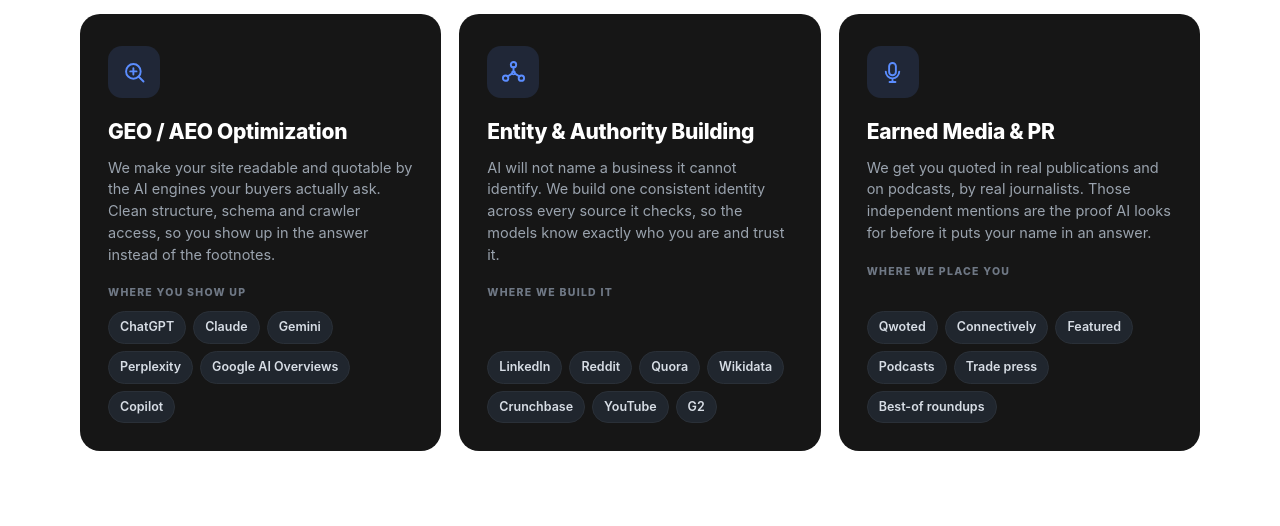
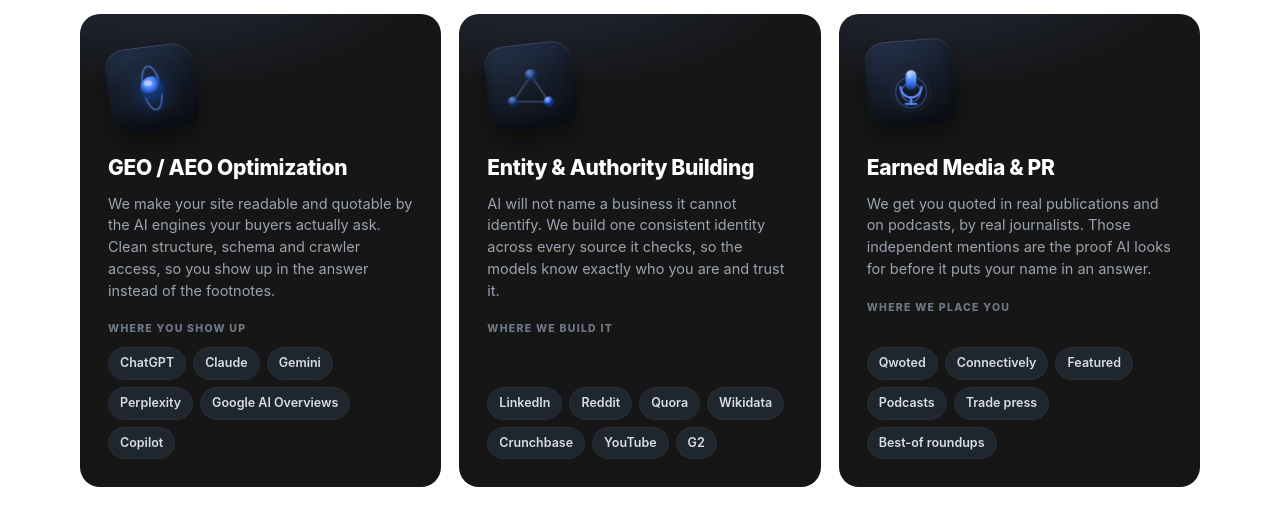
Before and after one commit to AdevAarons/specularis-mcp-audit, a website: page public/what-we-do.html in a window 1280 px wide. Drawn offline with Linux system fonts and the light colour scheme.

Commit message:
3D animated icons for What We Do cards

```diff
--- a/public/what-we-do.html
+++ b/public/what-we-do.html
@@ -5,26 +5,66 @@
 <meta name="viewport" content="width=device-width, initial-scale=1">
 <title>Specularis — what we do</title>
 <style>
-  :root{ --blue:#2467E3; --blue-lt:#5b8dff; --ink:#161616; --card:#161616; --muted:#9aa3ae; --line:#2a3038; }
+  :root{ --blue:#2467E3; --blue-lt:#5b8dff; --card:#161616; --muted:#9aa3ae; --line:#2a3038; }
   *{ box-sizing:border-box; margin:0; padding:0; }
-  body{ background:transparent; font-family:Inter,-apple-system,BlinkMacSystemFont,"Segoe UI",Helvetica,Arial,sans-serif; line-height:1.5; padding:14px 16px 28px; }
+  body{ background:transparent; font-family:Inter,-apple-system,BlinkMacSystemFont,"Segoe UI",Helvetica,Arial,sans-serif; line-height:1.5; padding:14px 16px 30px; }
   .wrap{ max-width:1120px; margin:0 auto; }
   .grid{ display:grid; grid-template-columns:repeat(3,1fr); gap:18px; }
   @media(max-width:900px){ .grid{ grid-template-columns:1fr; } }
 
-  .card{ background:var(--card); color:#fff; border-radius:20px; padding:32px 28px 28px; display:flex; flex-direction:column;
-    transition:transform .18s ease, box-shadow .18s ease; }
-  .card:hover{ transform:translateY(-4px); box-shadow:0 18px 44px rgba(20,20,40,.22); }
+  .card{ background:var(--card); color:#fff; border-radius:20px; padding:30px 28px 28px; display:flex; flex-direction:column;
+    position:relative; overflow:hidden; transition:transform .22s ease, box-shadow .22s ease; }
+  .card::after{ content:""; position:absolute; inset:0; border-radius:20px; pointer-events:none;
+    background:radial-gradient(420px 180px at 22% -8%, rgba(91,141,255,.16), transparent 65%); }
+  .card:hover{ transform:translateY(-5px); box-shadow:0 22px 50px rgba(15,17,20,.3); }
 
-  .ic{ width:52px; height:52px; border-radius:14px; background:rgba(91,141,255,.14); display:flex; align-items:center; justify-content:center; margin-bottom:18px; }
-  .ic svg{ width:27px; height:27px; stroke:var(--blue-lt); fill:none; stroke-width:1.7; stroke-linecap:round; stroke-linejoin:round; }
+  /* ── 3D icon stage ── */
+  .stage{ width:88px; height:88px; margin-bottom:20px; position:relative; perspective:520px; }
+  .tile{ position:absolute; inset:0; border-radius:20px;
+    background:linear-gradient(145deg,#243044 0%,#151b26 55%,#10141c 100%);
+    box-shadow: inset 0 1px 0 rgba(255,255,255,.14), inset 0 -10px 22px rgba(0,0,0,.5), 0 12px 24px rgba(0,0,0,.42);
+    transform:rotateX(16deg) rotateZ(-8deg); transform-style:preserve-3d;
+    animation:float 5.5s ease-in-out infinite; }
+  .card:nth-child(2) .tile{ animation-delay:-1.8s; }
+  .card:nth-child(3) .tile{ animation-delay:-3.4s; }
+  @keyframes float{ 0%,100%{ transform:rotateX(16deg) rotateZ(-8deg) translateY(0); }
+                    50%{ transform:rotateX(12deg) rotateZ(-5deg) translateY(-6px); } }
+  .art{ position:absolute; inset:0; display:flex; align-items:center; justify-content:center; transform:translateZ(26px); }
+  svg{ width:52px; height:52px; overflow:visible; }
 
-  h3{ font-size:21px; font-weight:800; letter-spacing:-.015em; margin-bottom:9px; }
-  p{ color:var(--muted); font-size:14.5px; margin-bottom:20px; }
+  /* 1. scanning orb */
+  .orb{ filter:drop-shadow(0 4px 10px rgba(36,103,227,.55)); }
+  .ring{ transform-origin:26px 26px; animation:spin 7s linear infinite; }
+  @keyframes spin{ to{ transform:rotate(360deg); } }
+  .pulse{ transform-origin:26px 26px; animation:pulse 2.6s ease-out infinite; }
+  @keyframes pulse{ 0%{ r:9; opacity:.85; } 100%{ r:25; opacity:0; } }
 
-  .lbl{ font-size:10.5px; font-weight:800; letter-spacing:.12em; text-transform:uppercase; color:#6f7885; margin-bottom:10px; }
-  .tags{ display:flex; flex-wrap:wrap; gap:7px; margin-top:auto; }
-  .tag{ font-size:12.5px; font-weight:600; color:#d7dde5; background:#20262e; border:1px solid var(--line); padding:6px 11px; border-radius:20px; white-space:nowrap; }
+  /* 2. network nodes */
+  .node{ animation:glow 2.4s ease-in-out infinite; }
+  .node:nth-of-type(2){ animation-delay:.5s } .node:nth-of-type(3){ animation-delay:1s }
+  @keyframes glow{ 0%,100%{ opacity:.55; } 50%{ opacity:1; } }
+  .spark{ animation:travel 3.2s ease-in-out infinite; }
+  @keyframes travel{
+    0%{ transform:translate(0,0); opacity:0 } 12%{ opacity:1 }
+    45%{ transform:translate(-17px,25px); opacity:1 }
+    55%{ transform:translate(-17px,25px); opacity:0 }
+    56%{ transform:translate(0,0); opacity:0 } 68%{ opacity:1 }
+    92%{ transform:translate(17px,25px); opacity:1 } 100%{ opacity:0 } }
+
+  /* 3. broadcast waves */
+  .wave{ transform-origin:26px 30px; animation:emit 2.8s ease-out infinite; }
+  .wave:nth-of-type(2){ animation-delay:.9s } .wave:nth-of-type(3){ animation-delay:1.8s }
+  @keyframes emit{ 0%{ transform:scale(.45); opacity:.9 } 100%{ transform:scale(1.5); opacity:0 } }
+
+  h3{ font-size:21px; font-weight:800; letter-spacing:-.015em; margin-bottom:9px; position:relative; }
+  p{ color:var(--muted); font-size:14.5px; margin-bottom:20px; position:relative; }
+  .lbl{ font-size:10.5px; font-weight:800; letter-spacing:.12em; text-transform:uppercase; color:#6f7885; margin-bottom:10px; position:relative; }
+  .tags{ display:flex; flex-wrap:wrap; gap:7px; margin-top:auto; position:relative; }
+  .tag{ font-size:12.5px; font-weight:600; color:#d7dde5; background:#20262e; border:1px solid var(--line);
+    padding:6px 11px; border-radius:20px; white-space:nowrap; transition:background .16s ease, border-color .16s ease; }
+  .card:hover .tag{ background:#252c36; border-color:#39414c; }
+
+  @media (prefers-reduced-motion: reduce){ .tile,.ring,.pulse,.node,.spark,.wave{ animation:none !important; } }
 </style>
 </head>
 <body>
@@ -32,7 +72,17 @@
   <div class="grid">
 
     <div class="card">
-      <div class="ic"><svg viewBox="0 0 24 24"><circle cx="11" cy="11" r="6.5"/><path d="m20 20-4.2-4.2"/><path d="M11 8.2v5.6M8.2 11h5.6"/></svg></div>
+      <div class="stage"><div class="tile"></div>
+        <div class="art"><svg viewBox="0 0 52 52">
+          <defs>
+            <radialGradient id="g1" cx="35%" cy="28%"><stop offset="0%" stop-color="#9ec0ff"/><stop offset="55%" stop-color="#3f7dff"/><stop offset="100%" stop-color="#12336f"/></radialGradient>
+          </defs>
+          <circle class="pulse" cx="26" cy="26" r="9" fill="none" stroke="#5b8dff" stroke-width="1.6"/>
+          <ellipse class="ring" cx="26" cy="26" rx="21" ry="8.5" fill="none" stroke="#5b8dff" stroke-width="1.5" opacity=".65"/>
+          <circle class="orb" cx="26" cy="26" r="11" fill="url(#g1)"/>
+          <ellipse cx="22" cy="21.5" rx="4" ry="2.6" fill="#fff" opacity=".38"/>
+        </svg></div>
+      </div>
       <h3>GEO / AEO Optimization</h3>
       <p>We make your site readable and quotable by the AI engines your buyers actually ask. Clean structure, schema and crawler access, so you show up in the answer instead of the footnotes.</p>
       <div class="lbl">Where you show up</div>
@@ -43,7 +93,18 @@
     </div>
 
     <div class="card">
-      <div class="ic"><svg viewBox="0 0 24 24"><circle cx="12" cy="5" r="2.4"/><circle cx="5" cy="17" r="2.4"/><circle cx="19" cy="17" r="2.4"/><path d="M12 7.4v4.3M10.3 13.2 6.6 15.6M13.7 13.2l3.7 2.4"/><circle cx="12" cy="12.4" r="1.3"/></svg></div>
+      <div class="stage"><div class="tile"></div>
+        <div class="art"><svg viewBox="0 0 52 52">
+          <defs>
+            <radialGradient id="g2" cx="34%" cy="26%"><stop offset="0%" stop-color="#bcd3ff"/><stop offset="60%" stop-color="#3f7dff"/><stop offset="100%" stop-color="#12336f"/></radialGradient>
+          </defs>
+          <path d="M26 14 L9 39 M26 14 L43 39 M9 39 L43 39" fill="none" stroke="#39496a" stroke-width="1.6"/>
+          <circle class="node" cx="26" cy="14" r="6" fill="url(#g2)"/>
+          <circle class="node" cx="9"  cy="39" r="5" fill="url(#g2)"/>
+          <circle class="node" cx="43" cy="39" r="5" fill="url(#g2)"/>
+          <circle class="spark" cx="26" cy="14" r="2.4" fill="#cfe0ff"/>
+        </svg></div>
+      </div>
       <h3>Entity &amp; Authority Building</h3>
       <p>AI will not name a business it cannot identify. We build one consistent identity across every source it checks, so the models know exactly who you are and trust it.</p>
       <div class="lbl">Where we build it</div>
@@ -54,7 +115,21 @@
     </div>
 
     <div class="card">
-      <div class="ic"><svg viewBox="0 0 24 24"><path d="M12 3.5a3 3 0 0 1 3 3v5a3 3 0 0 1-6 0v-5a3 3 0 0 1 3-3Z"/><path d="M6 11.2a6 6 0 0 0 12 0M12 17.2v3.3M9.4 20.5h5.2"/></svg></div>
+      <div class="stage"><div class="tile"></div>
+        <div class="art"><svg viewBox="0 0 52 52">
+          <defs>
+            <linearGradient id="g3" x1="0" y1="0" x2="0" y2="1"><stop offset="0%" stop-color="#bcd3ff"/><stop offset="60%" stop-color="#3f7dff"/><stop offset="100%" stop-color="#12336f"/></linearGradient>
+          </defs>
+          <circle class="wave" cx="26" cy="30" r="13" fill="none" stroke="#5b8dff" stroke-width="1.5"/>
+          <circle class="wave" cx="26" cy="30" r="13" fill="none" stroke="#5b8dff" stroke-width="1.5"/>
+          <circle class="wave" cx="26" cy="30" r="13" fill="none" stroke="#5b8dff" stroke-width="1.5"/>
+          <rect x="21" y="9" width="10" height="19" rx="5" fill="url(#g3)"/>
+          <ellipse cx="24.5" cy="13.5" rx="1.8" ry="3" fill="#fff" opacity=".35"/>
+          <path d="M16 25a10 10 0 0 0 20 0" fill="none" stroke="#5b8dff" stroke-width="2" stroke-linecap="round"/>
+          <path d="M26 35v6" stroke="#5b8dff" stroke-width="2" stroke-linecap="round"/>
+          <path d="M21 41h10" stroke="#5b8dff" stroke-width="2" stroke-linecap="round"/>
+        </svg></div>
+      </div>
       <h3>Earned Media &amp; PR</h3>
       <p>We get you quoted in real publications and on podcasts, by real journalists. Those independent mentions are the proof AI looks for before it puts your name in an answer.</p>
       <div class="lbl">Where we place you</div>
```
